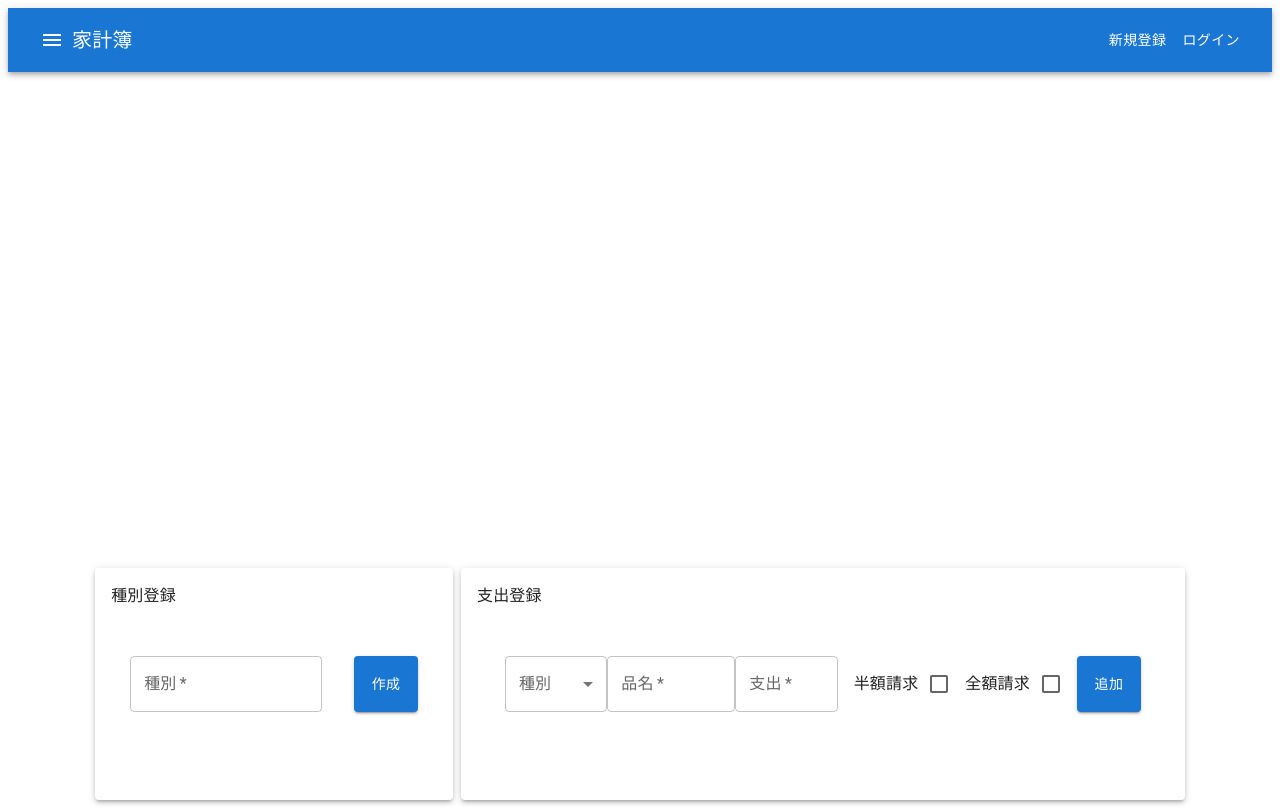
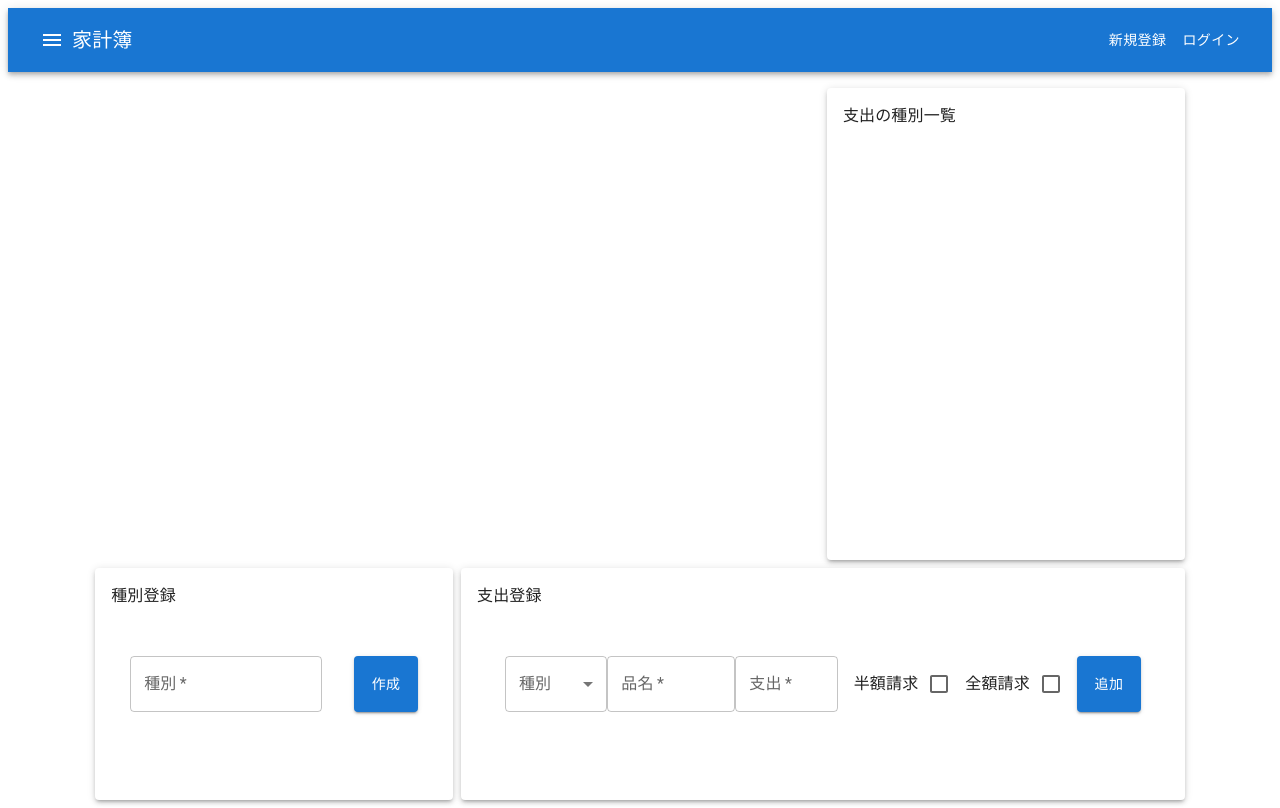
Before and after one commit to HirokiNakazawa/share-spend-client, a Next.js app: page / in a window 1280 px wide. Built offline with nearby package versions, Linux system fonts and the light colour scheme.

Commit message:
種別毎の支出一覧エリアのリファクタリング完了

```diff
--- a/src/components/CostMonthlyList.tsx
+++ b/old/CostMonthlyList.tsx
@@ -3,9 +3,9 @@
 import { List, ListItem } from "@mui/material";
 import { FC } from "react";
 import { useRecoilValue } from "recoil";
-import { monthlyCostByTypeState } from "../recoil/monthlyState";
-import ListItemType from "./ListItemType";
-import ListItemTotalCost from "./ListItemTotalCost";
+import { monthlyCostByTypeState } from "../src/recoil/monthlyState";
+import ListItemType from "../src/features/Dashboard/RightTopAria/components/ListItemType";
+import ListItemTotalCost from "../src/features/Dashboard/RightTopAria/components/ListItemTotalCost";
 
 const CostMonthlyList: FC = () => {
   const monthlyCostByType = useRecoilValue(monthlyCostByTypeState);
--- a/src/components/CostMonthlyListAria.tsx
+++ b/old/CostMonthlyListAria.tsx
@@ -1,7 +1,7 @@
 import { Paper, Typography } from "@mui/material";
 import { FC } from "react";
-import { ariaNameStyles } from "./styles";
-import { COST_MONTHLY_LIST_ARIA } from "@/config/config";
+import { ariaNameStyles } from "@/features/Dashboard/styles/dashboardStyles";
+import { COST_MONTHLY_LIST } from "@/config/config";
 import CostMonthlyList from "./CostMonthlyList";
 
 const CostMonthlyListAria: FC = () => {
@@ -15,7 +15,7 @@ const CostMonthlyListAria: FC = () => {
         overflowY: "auto",
       }}
     >
-      <Typography sx={ariaNameStyles}>{COST_MONTHLY_LIST_ARIA}</Typography>
+      <Typography sx={ariaNameStyles}>{COST_MONTHLY_LIST}</Typography>
       <CostMonthlyList />
     </Paper>
   );
--- /dev/null
+++ b/src/features/Dashboard/RightTopAria/components/MonthlyList.tsx
@@ -0,0 +1,24 @@
+import { Paper, Typography } from "@mui/material";
+import { FC } from "react";
+import { ariaNameStyles } from "../../styles/dashboardStyles";
+import { COST_MONTHLY_LIST } from "@/config/config";
+import MonthlyListContainer from "../containers/MonthlyListContainer";
+
+const MonthlyList: FC = () => {
+  return (
+    <Paper
+      elevation={3}
+      sx={{
+        height: "100%",
+        position: "relative",
+        overflowX: "hidden",
+        overflowY: "auto",
+      }}
+    >
+      <Typography sx={ariaNameStyles}>{COST_MONTHLY_LIST}</Typography>
+      <MonthlyListContainer />
+    </Paper>
+  );
+};
+
+export default MonthlyList;
--- /dev/null
+++ b/src/features/Dashboard/RightTopAria/containers/MonthlyListContainer.tsx
@@ -0,0 +1,25 @@
+"use client";
+
+import { monthlyCostByTypeState } from "@/recoil/monthlyState";
+import { List, ListItem } from "@mui/material";
+import { FC } from "react";
+import { useRecoilValue } from "recoil";
+import ListItemType from "../components/ListItemType";
+import ListItemTotalCost from "../components/ListItemTotalCost";
+
+const MonthlyListContainer: FC = () => {
+  const monthlyCostByType = useRecoilValue(monthlyCostByTypeState);
+
+  return (
+    <List sx={{ position: "relative", top: 48, left: 16 }}>
+      {monthlyCostByType.map((item) => (
+        <ListItem key={item.type_id} sx={{ width: "100%" }}>
+          <ListItemType type={item.type_name} />
+          <ListItemTotalCost totalCost={item.total_cost} />
+        </ListItem>
+      ))}
+    </List>
+  );
+};
+
+export default MonthlyListContainer;
--- a/src/features/Dashboard/components/Dashboard.tsx
+++ b/src/features/Dashboard/components/Dashboard.tsx
@@ -6,6 +6,7 @@ import { FC } from "react";
 // import CostRegistrationAria from "../../../components/CostRegistrationAria";
 import TypeRegistration from "../LeftBottomAria/components/TypeRegistration";
 import CostRegistration from "../RightBottomAria/components/CostRegistration";
+import MonthlyList from "../RightTopAria/components/MonthlyList";
 
 const Dashboard: FC = () => {
   return (
@@ -15,7 +16,7 @@ const Dashboard: FC = () => {
           {/* <MainAria /> */}
         </Grid>
         <Grid item xs={4} height="60vh">
-          {/* <CostMonthlyListAria /> */}
+          <MonthlyList />
         </Grid>
         <Grid item xs={4} height="30vh">
           <TypeRegistration />
```
Also changed, not shown: src/features/Dashboard/RightTopAria/components/ListItemTotalCost.tsx (renamed from src/components/ListItemTotalCost.tsx), src/features/Dashboard/RightTopAria/components/ListItemType.tsx (renamed from src/components/ListItemType.tsx).
